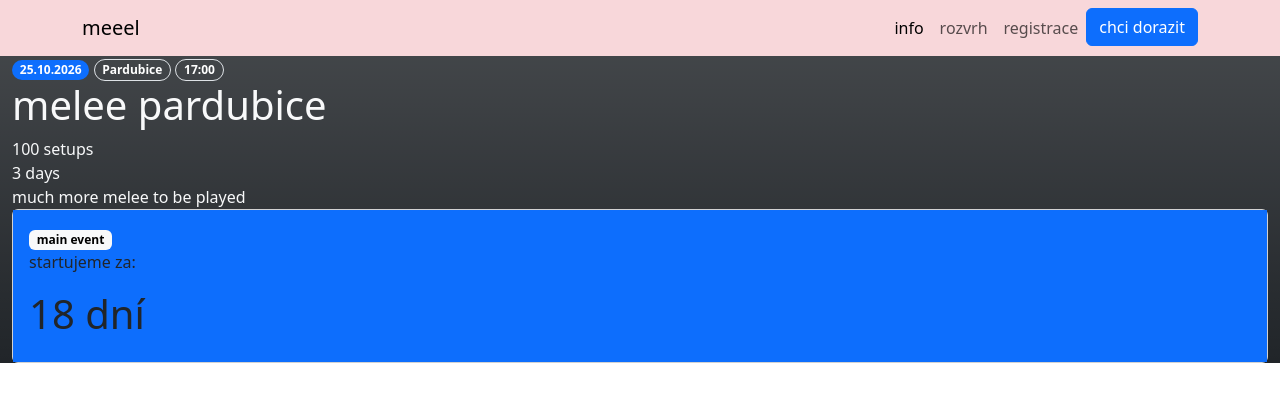
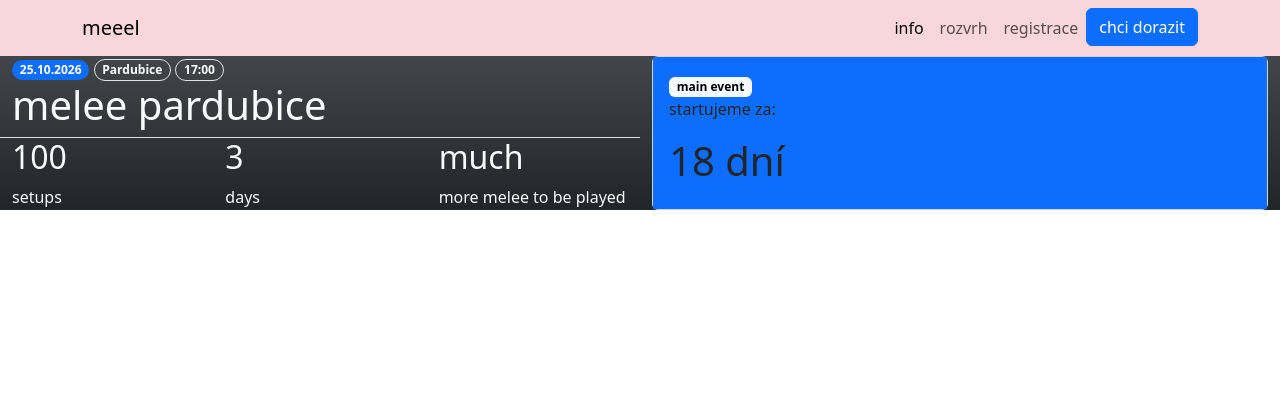
Before and after one commit to AnonymousTesterBot/pissci, a plain HTML site: page index.html in a window 1280 px wide. Drawn offline with nearby package versions, Linux system fonts and the light colour scheme.

Commit message:
dalsi veci

```diff
--- a/index.html
+++ b/index.html
@@ -37,7 +37,8 @@
     </div>
   </nav>
   <div class="container-fluid bg-dark bg-gradient text-light">
-    <div>
+    <div class="row">
+      <div class="col">
         <div class="">
           <span class="badge rounded-pill text-bg-primary">25.10.2026</span>
           <span class="badge border rounded-pill">Pardubice</span>
@@ -45,14 +46,24 @@
         </div>
 
         <p class="h1">melee pardubice</p>
-      <div>
-        <div class="">100 setups</div>
-        <div class="">3 days</div>
-        <div class="">much more melee to be played</div>
+        <div class="row">
+          <div class="border-top col">
+            <div class="h2">100</div> setups
+          </div>
+          <div class="border-top col">
+            <div class="h2">3</div> days
+          </div>
+
+          <div class="border-top col">
+            <div class="h2">much</div> more melee to be played
           </div>
         </div>
-    <div>
-      <div class="card">
+      </div>
+
+
+
+      <div class="col">
+        <div class="card h-200">
           <div class="card-body bg-primary"><span class="badge text-bg-light">main event</span>
             <p>startujeme za:</p>
             <p class="h1">18 dní</p>
@@ -62,6 +73,8 @@
         </div>
       </div>
     </div>
+  </div>
+
 
 </body>
 
```
Lines whose indentation alone changed are shown as unchanged.
